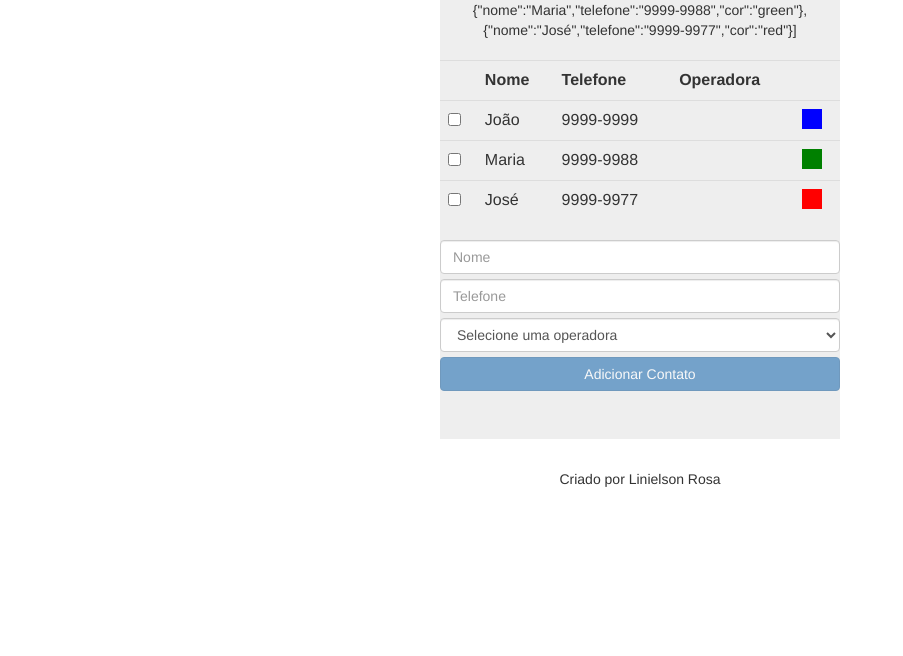
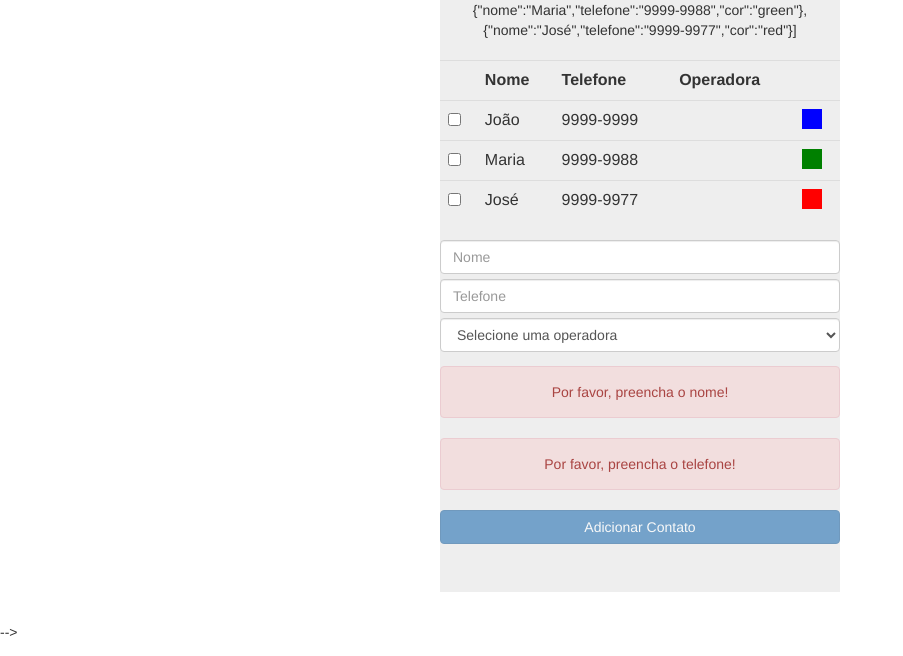
Before and after one commit to linielson/lista_telefonica, a plain HTML site: page index.html in a window 1280 px wide. Shown: the part 144-800 px from the top of the page, without its empty margins (0-903 px from the left). Drawn offline with Linux system fonts and the light colour scheme.

Commit message:
utilizando a diretiva ng-required com $valid e $invalid

```diff
--- a/index.html
+++ b/index.html
@@ -89,14 +89,25 @@
         </tr>
       </table>
 
-      <input class="form-control" type="text" ng-model="contato.nome" placeholder="Nome"/>
-      <input class="form-control" type="text" ng-model="contato.telefone" placeholder="Telefone"/>
-      <select class="form-control" ng-model="contato.operadora" ng-options="operadora.nome for operadora in operadoras">
-        <option value="">Selecione uma operadora</option>
-      </select>
-      <button class="btn btn-primary btn-block" ng-click="adicionarContato(contato)" ng-disabled="!contato.nome || !contato.telefone">Adicionar Contato</button>
+      <form name="contatoForm">
+        <input class="form-control" type="text" ng-model="contato.nome" name="nome" placeholder="Nome" ng-required="true"/>
+        <input class="form-control" type="text" ng-model="contato.telefone" name="telefone" placeholder="Telefone" ng-required="true"/>
+        <select class="form-control" ng-model="contato.operadora" ng-options="operadora.nome for operadora in operadoras">
+          <option value="">Selecione uma operadora</option>
+        </select>
+      </form>
+
+      <div ng-show="contatoForm.nome.$invalid" class="alert alert-danger">
+        Por favor, preencha o nome!
+      </div>
+
+      <div ng-show="contatoForm.telefone.$invalid" class="alert alert-danger">
+        Por favor, preencha o telefone!
+      </div>
+
+      <button class="btn btn-primary btn-block" ng-click="adicionarContato(contato)" ng-disabled="contatoForm.$invalid">Adicionar Contato</button>
       <button class="btn btn-danger btn-block" ng-click="apagarContatos(contatos)" ng-if="isContatosSelecionado(contatos)">Apagar Contato</button>
     </div>
-    <div ng-include="'footer.html'"></div> <!-- O nome do arquivo está entre aspas simples para que a diretiva não ache que footer é uma variável do scope -->
+    <!-- <div ng-include="'footer.html'"></div> <!- - O nome do arquivo está entre aspas simples para que a diretiva não ache que footer é uma variável do scope --> -->
   </body>
 </html>
```
